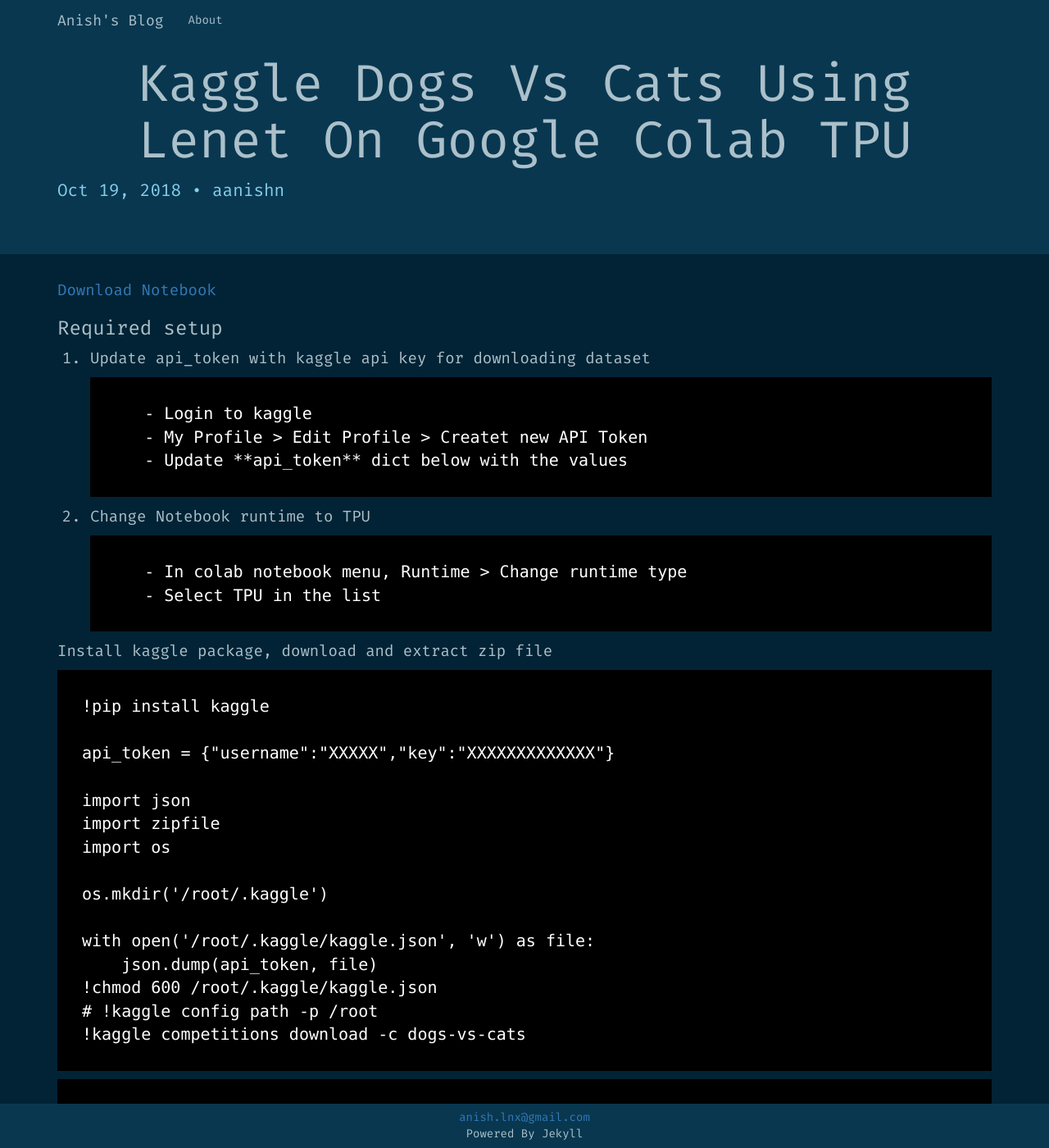
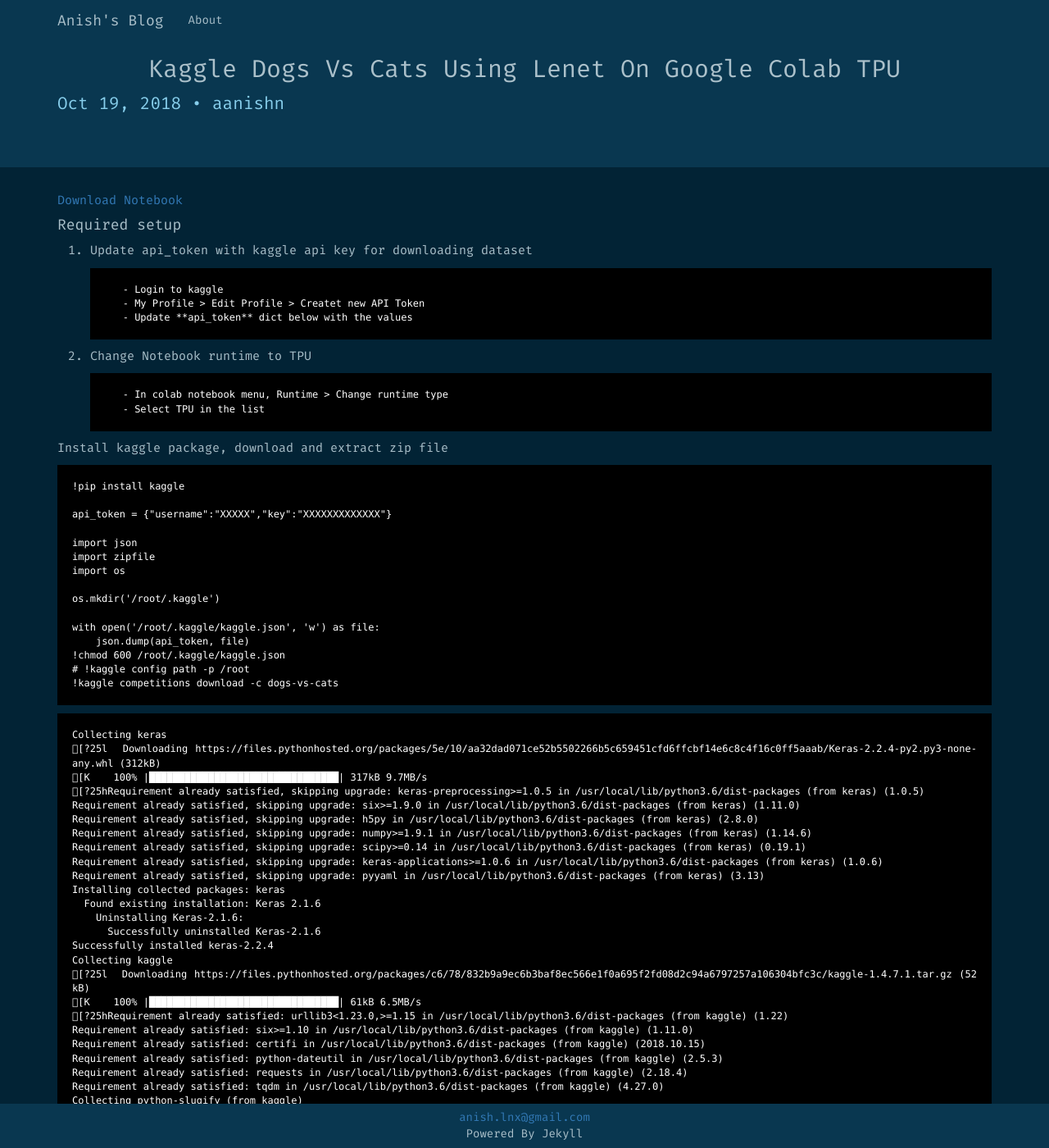
Before and after one commit to aanishn/aanishn.github.io, a Jekyll site: the page built from _posts/2018-10-19-Kaggle-Dogs-Vs-Cats-Using-LeNet-on-Google-Colab-TPU.md, in a window 1280 px wide and 1400 px high. Shown: the whole window at 82% size. Built offline with Jekyll 4.4.1, drawn with Linux system fonts in a browser that asks for light colours; nearby versions of some CDN libraries; some web fonts are replaced.

Commit message:
reduce font sizes
Signed-off-by: Anish N <aanishn@gmail.com>

```diff
--- a/_posts/2018-10-19-Kaggle-Dogs-Vs-Cats-Using-LeNet-on-Google-Colab-TPU.md
+++ b/_posts/2018-10-19-Kaggle-Dogs-Vs-Cats-Using-LeNet-on-Google-Colab-TPU.md
@@ -9,7 +9,7 @@
 
 [Download Notebook](/artifacts/Kaggle_Dogs_Vs_Cats_Using_LeNet_on_Google_Colab_TPU.ipynb)
 
-### Required setup
+#### Required setup
 
 1. Update api_token with kaggle api key for downloading dataset
 
--- a/css/main.scss
+++ b/css/main.scss
@@ -54,6 +54,9 @@
 .jumbotron {
   background: #093750 !important;
 }
+.jumbotron h1 {
+  font-size: 30px !important;
+}
 a {
     color: #03a4fb;
     text-decoration: none;
@@ -90,7 +93,7 @@
   color: #abc0ca !important;
 }
 .post-content{
-  font-size: 19px;
+  font-size: 15px;
   text-align: justify;
   padding-bottom: 5em;
 }
@@ -98,7 +101,7 @@
 background-color: black !important;
 border:none !important;
 border-radius: 0px !important;
-font-size: 20px !important;
+font-size: 12px !important;
 padding: 1.5em !important;
 color:white !important;
 }
```
